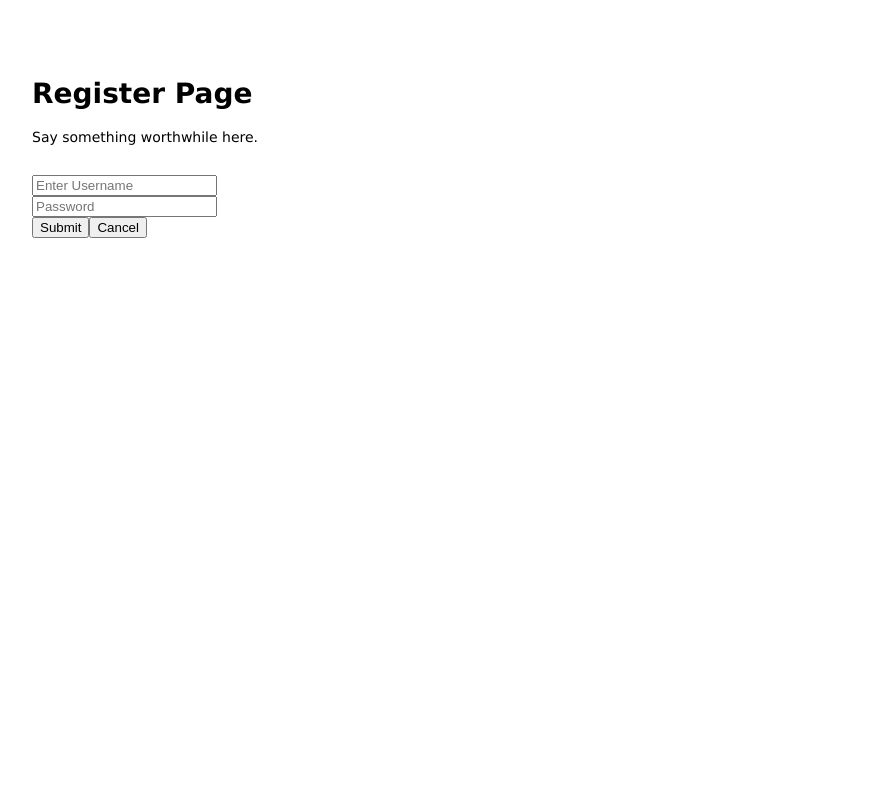
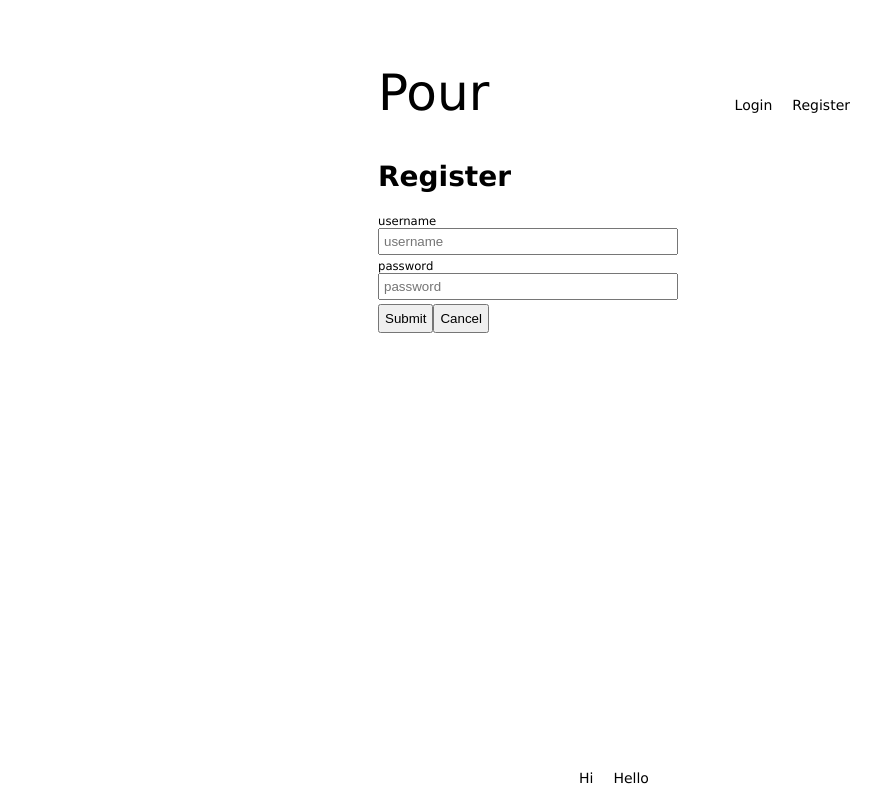
Before and after one commit to strangesast/pour_old, a Node project: template views/register.jade in a window 1280 px wide. Shown: the whole page, without its empty margins (26-907 px from the left). Run offline with Node 20 templates, Linux system fonts and the light colour scheme; the template is opened without the code that fills it, so the values that code supplies are empty; style sheets or scripts are compiled from the project's sources.

Commit message:
cool demo - progress of pour and more

```diff
--- a/assets/less/index.less
+++ b/assets/less/index.less
@@ -1,10 +1,9 @@
 body, html {
   margin: 0px;
-  padding: 10px 5%;
 }
 
 #header {
-  padding: 0px 10px;
+  padding: 0px 0px;
 }
 
 .box-container {
--- a/assets/less/style.less
+++ b/assets/less/style.less
@@ -1,6 +1,110 @@
+html {
+  height: 100%;
+}
+
 body {
-  padding: 50px;
   font: 14px "Lucida Grande", Helvetica, Arial, sans-serif;
+  display: flex;
+  flex-direction: column;
+  min-height: 100%;
+  margin: 0px;
+  padding: 0px 30%;
+
+  @media (max-width: 960px) {
+    /*margin: 0px 10%;*/
+    padding: 0px 20%;
+  }
+  @media (max-width: 768px) {
+    padding: 0px 10px;
+  }
+}
+
+input, button {
+  padding: 4px;
+}
+
+header {
+  min-height: 80px;
+  padding: 50px 10px 0px 10px;
+
+  & > ul {
+    display: flex;
+    align-items: baseline;
+    padding: 0px;
+
+    span.flex {
+      flex-grow: 2;
+    }
+
+    li:first-child {
+      font-size: 50px;
+      & > a {
+        color: black;
+        text-decoration: none;
+
+        &:hover {
+          background-color: transparent;
+        }
+      }
+    }
+
+    li {
+      list-style: none;
+      display: block;
+
+      a {
+        padding: 10px;
+        color: black;
+        text-decoration: none;
+
+
+        &:hover:not(first-child) {
+          background-color: rgba(0, 0, 0, 0.2);
+        }
+      }
+    }
+  }
+}
+
+.container {
+  flex-grow: 2;
+  display: flex;
+  flex-direction: column;
+  padding: 5px 20px 0px 20px;
+}
+
+.register-login-container {
+  max-width: 300px;
+
+  form > div {
+    padding: 2px 0px;
+    display: flex;
+    flex-direction: column;
+  }
+  form {
+    button {
+      padding: 5px;
+      margin: 2px 0px;
+    }
+  }
+}
+
+footer {
+  ul {
+    display: flex;
+    justify-content: center;
+    padding: 0px;
+
+    li {
+      list-style: none;
+      display: block;
+
+      & > * {
+        padding: 10px;
+      }
+    }
+
+  }
 }
 
 a {
--- a/package.json
+++ b/package.json
@@ -20,7 +20,8 @@
     "passport-local-mongoose": "^3.1.0",
     "serialport": "^2.0.1",
     "serve-favicon": "*",
-    "should": "^7.1.1"
+    "should": "^7.1.1",
+    "ws": "^0.8.0"
   },
   "devDependencies": {
     "grunt": "*",
--- /dev/null
+++ b/pour_server/settings.json
@@ -0,0 +1,5 @@
+{
+  "address" : "127.0.0.1",
+  "port" : "3001",
+  "serial_address" : "/dev/ttyACM0"
+}
--- a/views/layout.jade
+++ b/views/layout.jade
@@ -4,9 +4,37 @@ html
     title Pour
     link(rel='stylesheet', href='/css/style.css')
     link(rel='shortcut icon', href='/images/favicon.ico')
+    meta(charset="utf-8")
+    meta(http-equiv="X-UA-Compatible" content="IE=edge")
+    meta(name="viewport" content="width=device-width, initial-scale=1")
+
     block head
 
   body
-    block content
+    header
+      ul
+        li#site-home
+          a(href='/') Pour
+        span.flex
+        if (!user)
+          li
+            a(href="/login") Login
+          li
+            a(href="/register") Register
+        if (user)
+          li
+            a(href="/user/#{user.username}")=user.username
+          li
+            a(href="/logout") Logout
+
+    .container
+      block content
+
+    footer
+      ul
+        li
+          span Hi
+        li
+          span Hello
 
     block scripts
--- a/views/register.jade
+++ b/views/register.jade
@@ -1,15 +1,19 @@
 extends layout
 
 block content
-  .container
-    h1 Register Page
-    p.lead Say something worthwhile here.
-    br
-    form(role='form', action="/register",method="post", style='max-width: 300px;')
-      .form-group
-          input.form-control(type='text', name="username", placeholder='Enter Username')
-      .form-group
-        input.form-control(type='password', name="password", placeholder='Password')
-      button.btn.btn-default(type='submit') Submit
+  .register-login-container
+    h1 Register
+    form(role='form', action="/register", method="post")
+      div
+        small username
+        input(type='text', name="username", placeholder='username')
+      div
+        small password
+        input(type='password', name="password", placeholder='password')
+      button(type='submit') Submit
       a(href='/')
-        button.btn.btn-primary(type="button") Cancel
+        button Cancel
+
+      .error-box
+        if err
+          p=err
```
Also changed, not shown: views/index.jade (+19 -24 lines), views/login.jade (+15 -11 lines), views/user.jade (added, +7 -0 lines), 9 other files.
